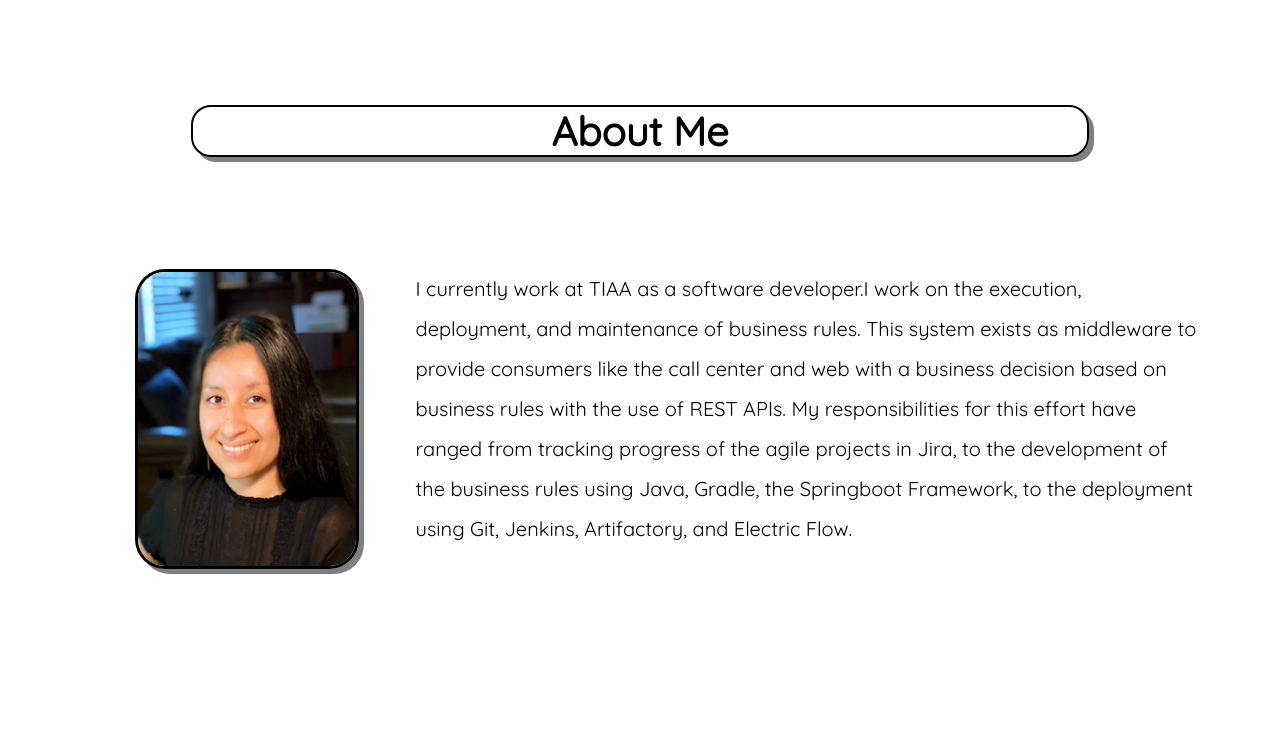
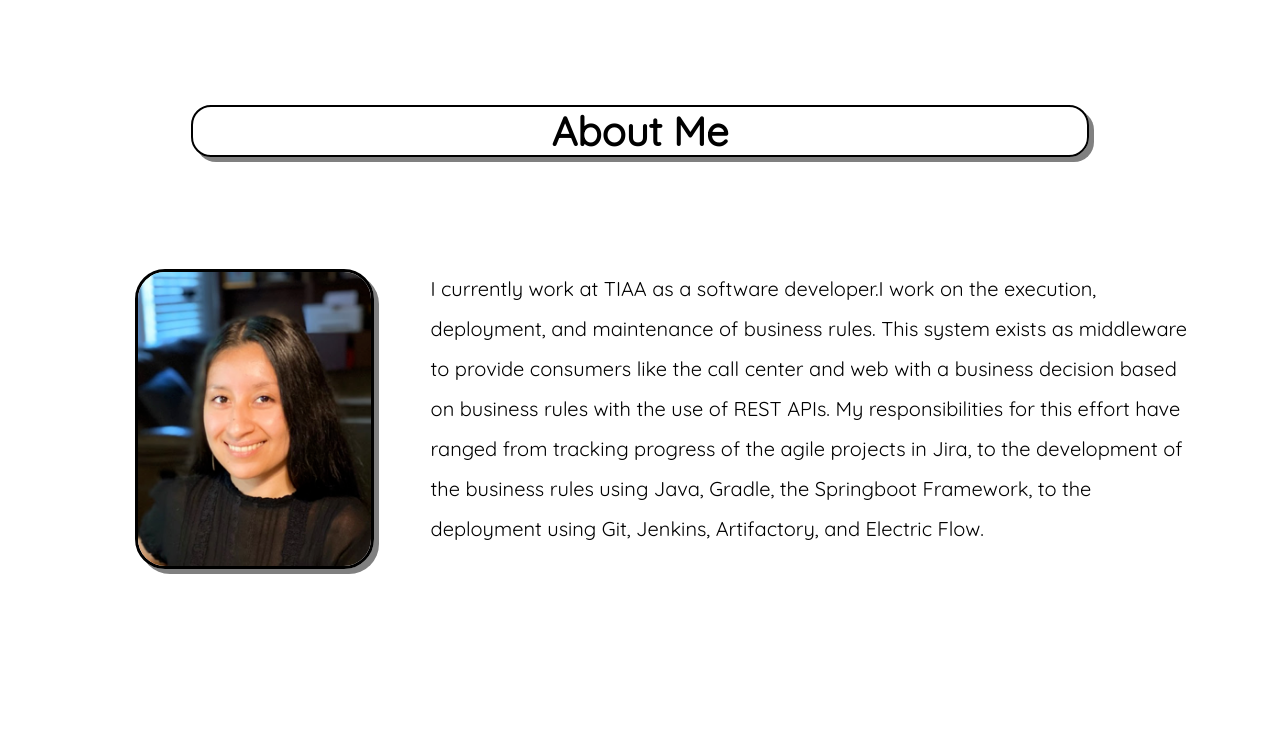
Before and after one commit to lhernandez5/PortfolioApp, a React (Create React App) app in the folder client/: page / in a window 1280 px wide. Shown: the part 590-1325 px from the top of the page. Built offline with nearby package versions, Linux system fonts and the light colour scheme.

Commit message:
modified intro css

```diff
--- a/client/src/components/Intro/Intro.css
+++ b/client/src/components/Intro/Intro.css
@@ -9,7 +9,7 @@
 .picture {
   margin: 0% 5% 5% 5%;
   height: 300px;
-  max-width: 20%;
+  /*max-width: 20%;*/
   border-radius: 30px;
   border: 3px solid black;
   box-shadow: 5px 5px gray;
```
